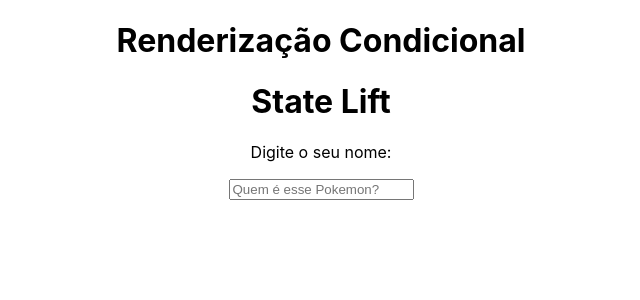
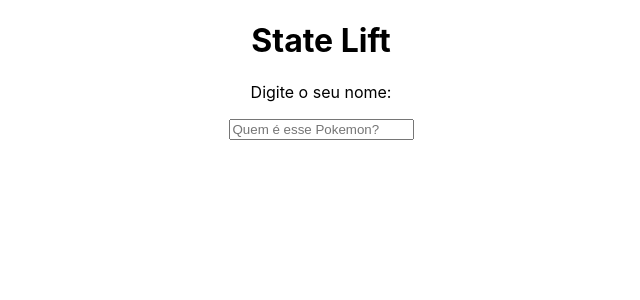
Before and after one commit to edsonmendz/Aprendendo-React-com-Matheus-Battisti, a React (Create React App) app: page / in a window 1280 px wide. Shown: the top 300 px of the page, without its empty margins (319-959 px from the left). Built offline with nearby package versions, Linux system fonts and the light colour scheme.

Commit message:
state lift

```diff
--- a/src/App.jsx
+++ b/src/App.jsx
@@ -8,7 +8,6 @@ function App() {
 
   return (
     <div className="App">
-      <h1>Renderização Condicional</h1>
       <h1>State Lift</h1>
       <SeuNome setNome={setNome}/>
       <Saudacao nome={nome} />
```
